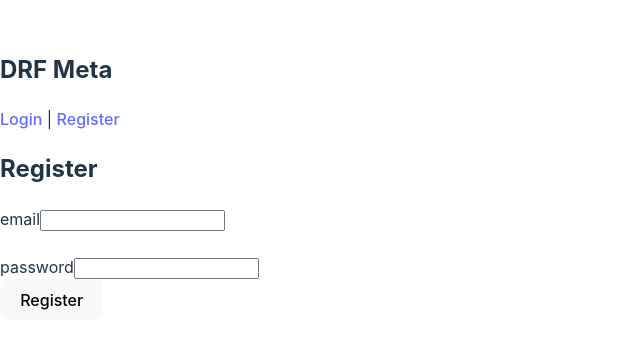
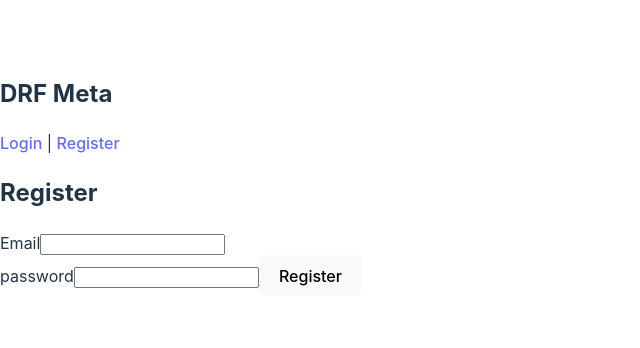
Before and after one commit to catbirdseatio/drf-meta, a React (Vite) app in the folder frontend/: page /register in a window 1280 px wide. Shown: the part 224-572 px from the top of the page, without its empty margins (0-640 px from the left). Built offline with nearby package versions, Linux system fonts and the light colour scheme; the HTML template or start-up script is replaced by a standard one.

Commit message:
Input component added

```diff
--- a/frontend/src/components/Form.tsx
+++ /dev/null
@@ -1,56 +0,0 @@
-import { zodResolver } from '@hookform/resolvers/zod'
-
-// We will fully type `<Form />` component by providing component props and fwding // those
-import { ComponentProps } from 'react'
-
-import {
-	useForm as useHookForm,
-	UseFormProps as UseHookFormProps,
-	FormProvider,
-	UseFormReturn,
-	FieldValues,
-	SubmitHandler,
-	useFormContext,
-} from 'react-hook-form'
-
-// Type of zod schema
-import { ZodSchema, TypeOf } from 'zod'
-
-
-// We provide additional option that would be our zod schema.
-interface UseFormProps<T extends ZodSchema<any>>
-	extends UseHookFormProps<TypeOf<T>> {
-	schema: T
-}
-
-export const useForm = <T extends ZodSchema<never>>({
-	schema,
-	...formConfig
-}: UseFormProps<T>) => {
-	return useHookForm({
-		...formConfig,
-		resolver: zodResolver(schema),
-	})
-}
-
-interface FormProps<T extends FieldValues = never>
-	extends Omit<ComponentProps<'form'>, 'onSubmit'> {
-	form: UseFormReturn<T>
-	onSubmit: SubmitHandler<T>
-}
-
-export const Form = <T extends FieldValues>({
-	form,
-	onSubmit,
-	children,
-	...props
-}: FormProps<T>) => {
-	return (
-		<FormProvider {...form}>
-          {/* the `form` passed here is return value of useForm() hook */}
-			<form onSubmit={form.handleSubmit(onSubmit)} {...props}>
-					{children}
-			</form>
-		</FormProvider>
-	)
-}
--- /dev/null
+++ b/frontend/src/components/Input.tsx
@@ -0,0 +1,16 @@
+import { forwardRef } from "react";
+
+interface InputProps {
+  label: string;
+  type?: "text" | "password";
+  fieldName: string;
+}
+
+const Input = forwardRef<HTMLInputElement, InputProps>(({ label, type = "text", fieldName, ...props }: InputProps, ref) => (
+    <>
+        <label htmlFor={fieldName}>{label}</label>
+      <input type={type} ref={ref} {...props} />
+    </>
+  ));
+
+export default Input;
--- a/frontend/src/components/UserForm.tsx
+++ b/frontend/src/components/UserForm.tsx
@@ -1,34 +1,40 @@
+import { z } from "zod";
 import { UserSchema } from "../@types/auth.d";
+import { useForm } from "react-hook-form";
+import { zodResolver } from "@hookform/resolvers/zod";
 import { IUserFormProps } from "../@types/auth.d";
-import { Form, useForm} from "./Form";
+import Input from "./Input";
+
+type UserFormData = z.infer<typeof UserSchema>;
 
 
 const UserForm = ({ onSubmit, formType }: IUserFormProps) => {
-  const form = useForm({
-    schema: UserSchema
-  });
-
+  const {
+    register,
+    handleSubmit,
+    reset,
+    formState: { errors },
+  } = useForm<UserFormData>({ resolver: zodResolver(UserSchema) });
 
   return (
-    <Form
-      form={form}
-      onSubmit={(values) => {
-        onSubmit(values)
-        form.reset()
-      }}
+    <form
+      onSubmit={handleSubmit((data) => {
+        onSubmit(data);
+        reset();
+      })}
     >
       <h2>{formType}</h2>
-      <div>
-      <label htmlFor="email">email</label>
-        <input type="text" {...form.register("email")} />
-      </div>
+      <>
+       <Input fieldName="email" label="Email" {...register("email")} />
+        {errors["email"] && <span>{errors["email"].message}</span>}
+      </>
       <br />
-      <div>
-        <label htmlFor="password">password</label>
-        <input type="password" {...form.register("password")} />
-      </div>
+      <>
+      <Input fieldName="password" label="password" {...register("password")} type="password" />
+        {errors["password"] && <span>{errors["password"].message}</span>}
+      </>
       <button type="submit">{formType}</button>
-    </Form>
+    </form>
   );
 };
 
```
